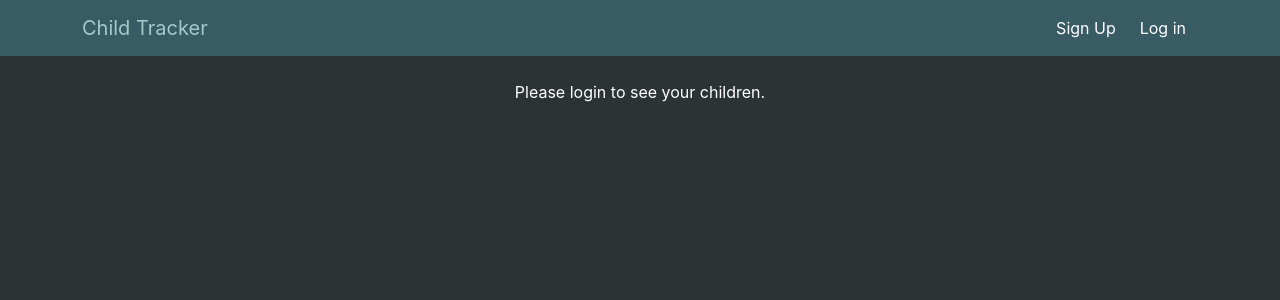
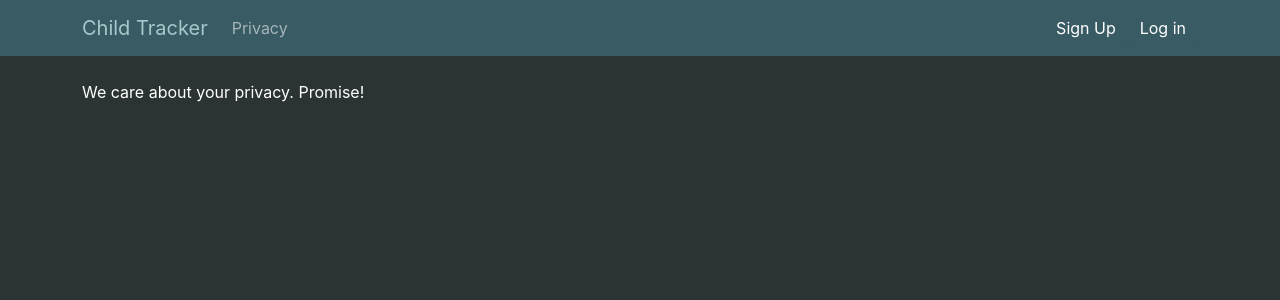
Before and after one commit to seaskydome/child-tracker, a React (Create React App) app in the folder frontend/: page /privacy in a window 1280 px wide. Shown: the top 300 px of the page. Built offline with nearby package versions, Linux system fonts and the light colour scheme; no server answers.

Commit message:
Added simple react router added privacy page and 404 page Links in navbar

```diff
--- a/frontend/package.json
+++ b/frontend/package.json
@@ -17,6 +17,7 @@
     "react-dom": "^18.2.0",
     "react-hook-form": "^7.42.1",
     "react-icons": "^4.7.1",
+    "react-router-dom": "^6.8.0",
     "react-scripts": "5.0.1",
     "typescript": "^4.9.4",
     "web-vitals": "^2.1.4"
--- a/frontend/src/App.tsx
+++ b/frontend/src/App.tsx
@@ -1,13 +1,14 @@
-import { useState, useEffect } from "react";
+import { useEffect, useState } from "react";
 import { Container } from "react-bootstrap";
-import ChildrenPageLoggedInView from "./components/ChildrenPageLoggedInView";
+import { BrowserRouter, Route, Routes } from "react-router-dom";
 import LoginModal from "./components/LoginModal";
 import NavBar from "./components/NavBar";
 import SignUpModal from "./components/SignUpModal";
 import { User } from "./models/user";
-import styles from "./styles/ChildrenPage.module.css";
 import * as ChildrenApi from "./network/children_api";
-import ChildrenPageLoggedOutView from "./components/ChildrenPageLoggedOutView";
+import ChildrenPage from "./pages/ChildrenPage";
+import NotFoundPage from "./pages/NotFoundPage";
+import PrivacyPage from "./pages/PrivacyPage";
 
 function App() {
 
@@ -31,6 +32,7 @@ function App() {
   }, [])
 
   return (
+    <BrowserRouter>
     <div>
     <NavBar
       loggedInUser={loggedInUser}
@@ -38,16 +40,13 @@ function App() {
       onSignUpClicked={() => setShowSignUpModal(true)}
       onLogoutSuccessful={() => setLoggedInUser(null)}
     />
-    <Container className={styles.childrenPage}>
 
-      <>
-      { loggedInUser
-        ? <ChildrenPageLoggedInView />
-        : <ChildrenPageLoggedOutView />
-      }
-      </>
-
-
+    <Container>
+      <Routes>
+        <Route path='/' element={<ChildrenPage loggedInUser={loggedInUser}/>}/>
+        <Route path="/privacy" element={<PrivacyPage />}/>
+        <Route path='*' element={<NotFoundPage/>}/>
+      </Routes>
     </Container>
     { showSignUpModal &&
         <SignUpModal
@@ -68,6 +67,7 @@ function App() {
       />
     }
     </div>
+    </BrowserRouter>
   );
 }
 
--- a/frontend/src/components/NavBar.tsx
+++ b/frontend/src/components/NavBar.tsx
@@ -2,6 +2,7 @@ import { Container, Nav, Navbar } from "react-bootstrap";
 import { User } from "../models/user";
 import NavBarLoggedInView from "./NavBarLoggedInView";
 import NavBarLoggedOutView from "./NavBarLoggedOutView";
+import {Link} from 'react-router-dom';
 
 interface NavBarProps {
   loggedInUser: User | null;
@@ -29,9 +30,20 @@ const NavBar = ({
       className="mb-4"
     >
       <Container>
-        <Navbar.Brand style={{ color: "#A5C9CA" }}>Child Tracker</Navbar.Brand>
+        <Navbar.Brand
+          as={Link}
+          to="/"
+          style={{ color: "#A5C9CA" }}
+        >
+          Child Tracker
+        </Navbar.Brand>
         <Navbar.Toggle aria-controls="main-navbar" />
         <Navbar.Collapse id="main-navbar">
+          <Nav>
+            <Nav.Link as={Link} to="/privacy">
+              Privacy
+            </Nav.Link>
+          </Nav>
           <Nav className="ms-auto">
             {loggedInUser
               ? <NavBarLoggedInView user={loggedInUser} onLogoutSuccessful={onLogoutSuccessful}/>
--- /dev/null
+++ b/frontend/src/pages/ChildrenPage.tsx
@@ -0,0 +1,23 @@
+import { Container } from "react-bootstrap";
+import ChildrenPageLoggedInView from "../components/ChildrenPageLoggedInView";
+import ChildrenPageLoggedOutView from "../components/ChildrenPageLoggedOutView";
+import { User } from "../models/user";
+import styles from "../styles/ChildrenPage.module.css";
+
+interface ChildrenPageProps {
+  loggedInUser: User | null,
+}
+const ChildrenPage = ({loggedInUser}: ChildrenPageProps ) => {
+  return (
+    <Container className={styles.childrenPage}>
+      <>
+        { loggedInUser
+          ? <ChildrenPageLoggedInView />
+          : <ChildrenPageLoggedOutView />
+        }
+      </>
+    </Container>
+   );
+}
+
+export default ChildrenPage;
--- /dev/null
+++ b/frontend/src/pages/NotFoundPage.tsx
@@ -0,0 +1,7 @@
+const NotFoundPage = () => {
+  return ( <div>
+    <p>Page not found</p>
+  </div> );
+}
+
+export default NotFoundPage;
--- /dev/null
+++ b/frontend/src/pages/PrivacyPage.tsx
@@ -0,0 +1,9 @@
+const PrivacyPage = () => {
+  return (
+    <div>
+      <p>We care about your privacy. Promise!</p>
+    </div>
+   );
+}
+
+export default PrivacyPage;
--- a/frontend/src/styles/ChildrenPage.module.css
+++ b/frontend/src/styles/ChildrenPage.module.css
@@ -24,5 +24,5 @@
   bottom: 10%;
   right: 10%;
   height: 50px;
-
+  z-index: 10;
 }
--- a/frontend/src/styles/global.css
+++ b/frontend/src/styles/global.css
@@ -6,6 +6,7 @@ body {
     sans-serif;
   -webkit-font-smoothing: antialiased;
   -moz-osx-font-smoothing: grayscale;
+  color: white;
 }
 
 code {
```
Also changed, not shown: 1 other file (tests, documents, lock files or other folders).
